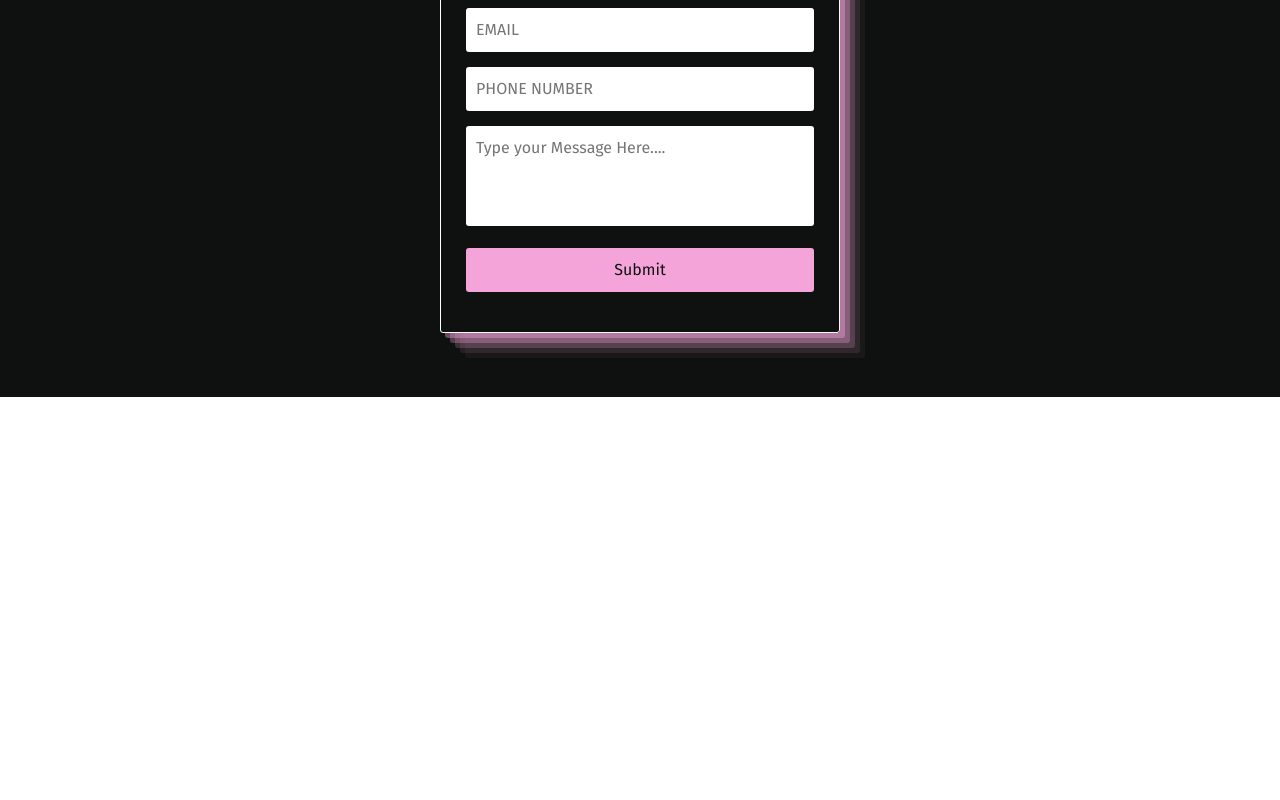
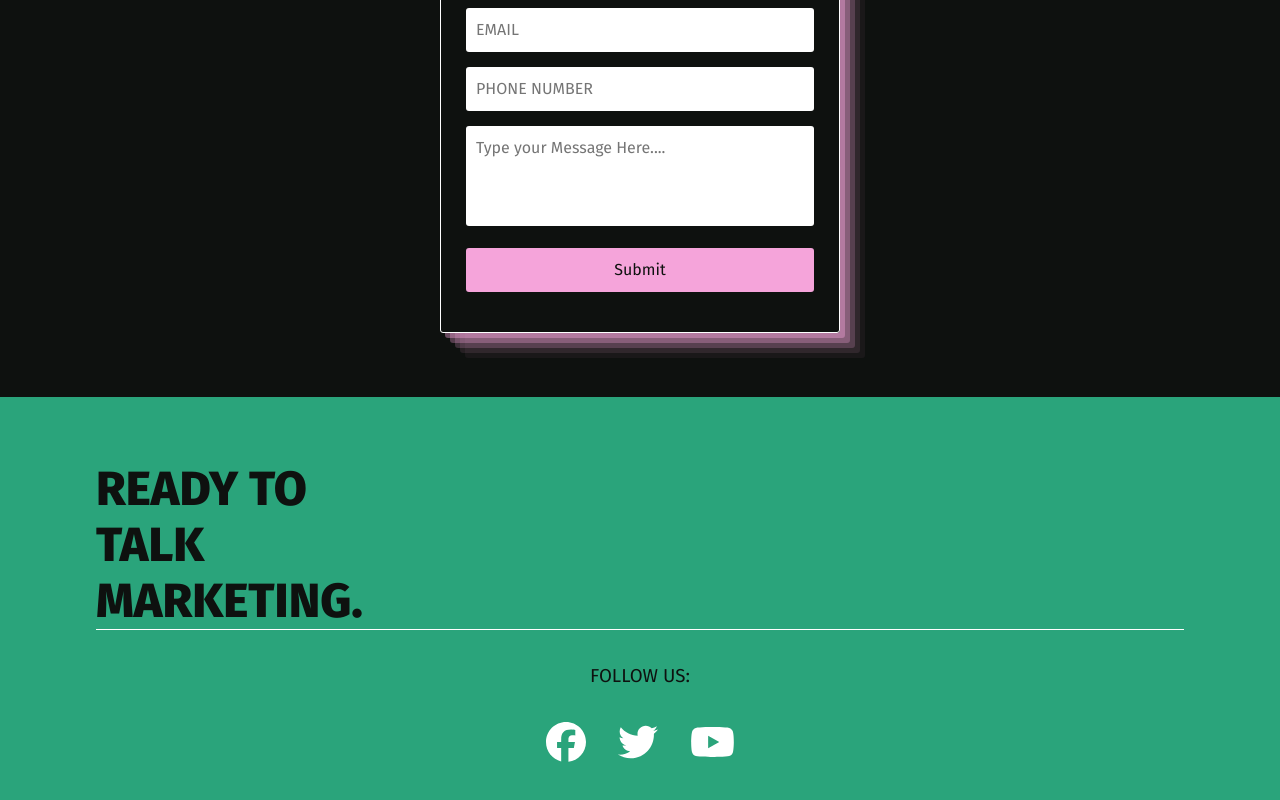
Before and after one commit to mclbdn/marketic, a React (Create React App) app: page / in a window 1280 px wide. Shown: the part 1358-2158 px from the top of the page. Before the commit the page ends 1755 px from the top, so only its background shows below. Built offline with nearby package versions, Linux system fonts and the light colour scheme; no server answers; the HTML template or start-up script is replaced by a standard one.

Commit message:
Add footer

```diff
--- a/package.json
+++ b/package.json
@@ -4,6 +4,7 @@
   "private": true,
   "dependencies": {
     "@fortawesome/fontawesome-svg-core": "^1.3.0",
+    "@fortawesome/free-brands-svg-icons": "^6.0.0",
     "@fortawesome/free-solid-svg-icons": "^6.0.0",
     "@fortawesome/react-fontawesome": "^0.1.17",
     "@testing-library/jest-dom": "^5.16.2",
--- a/src/App.js
+++ b/src/App.js
@@ -5,10 +5,12 @@ import { client } from "./client";
 import Features from "./components/Features";
 import Hero from "./components/Hero";
 import Contact from "./components/Contact";
+import Footer from "./components/Footer";
 
 function App() {
   const [features, setFeatures] = useState([]);
 
+  // Fetch data from Contentful API
   useEffect(() => {
     client
       .getEntries()
@@ -24,6 +26,7 @@ function App() {
       <Hero />
       <Features features={features} />
       <Contact />
+      <Footer />
     </div>
   );
 }
--- /dev/null
+++ b/src/components/Footer.js
@@ -0,0 +1,37 @@
+import React from "react";
+import { FontAwesomeIcon } from "@fortawesome/react-fontawesome";
+import {
+  faFacebook,
+  faTwitter,
+  faYoutube,
+} from "@fortawesome/free-brands-svg-icons";
+
+const Footer = () => {
+  return (
+    <footer>
+      <div className="footer-text-wrapper">
+        <h3>
+          READY TO
+          <br />
+          TALK
+          <br />
+          MARKETING.
+        </h3>
+      </div>
+      <div className="footer-social-media-wrapper">
+        <h3>FOLLOW US:</h3>
+        <a href="https://www.facebook.com" target="_blank">
+          <FontAwesomeIcon className="social-media-icon" icon={faFacebook} />
+        </a>
+        <a href="https://www.twitter.com" target="_blank">
+          <FontAwesomeIcon className="social-media-icon" icon={faTwitter} />
+        </a>
+        <a href="https://www.youtube.com" target="_blank">
+          <FontAwesomeIcon className="social-media-icon" icon={faYoutube} />
+        </a>
+      </div>
+    </footer>
+  );
+};
+
+export default Footer;
--- a/src/styles/_layout.scss
+++ b/src/styles/_layout.scss
@@ -212,8 +212,8 @@
       padding: 25px;
       border-radius: 3px;
       box-shadow: rgba(245, 164, 218, 0.4) 5px 5px,
-    rgba(245, 164, 218, 0.3) 10px 10px, rgba(245, 164, 218, 0.2) 15px 15px,
-    rgba(245, 164, 218, 0.1) 20px 20px, rgba(245, 164, 218, 0.05) 25px 25px;
+        rgba(245, 164, 218, 0.3) 10px 10px, rgba(245, 164, 218, 0.2) 15px 15px,
+        rgba(245, 164, 218, 0.1) 20px 20px, rgba(245, 164, 218, 0.05) 25px 25px;
 
       h3 {
         color: $pink-color;
@@ -285,3 +285,47 @@
 }
 
 // CONTACT END
+
+// FOOTER START
+
+footer {
+  background-color: $green-color;
+  color: $black-color;
+
+  .footer-text-wrapper {
+    width: 85%;
+    margin: 0 auto;
+    border-bottom: 1px solid #fff;
+    padding-top: 4rem;
+
+    h3 {
+      font-size: 3rem;
+      line-height: 3.5rem;
+    }
+  }
+
+  .footer-social-media-wrapper {
+    padding-top: 2rem;
+    text-align: center;
+    padding-bottom: 4rem;
+
+    h3 {
+      font-weight: 400;
+      margin-bottom: 2rem;
+    }
+
+    a {
+        margin: 1rem;
+
+      .social-media-icon {
+        font-size: 2.5rem;
+        // margin: 2rem;
+        color: $white-color;
+      }
+
+    }
+
+  }
+}
+
+// FOOTER END
```
Also changed, not shown: 1 other file (tests, documents, lock files or other folders).
